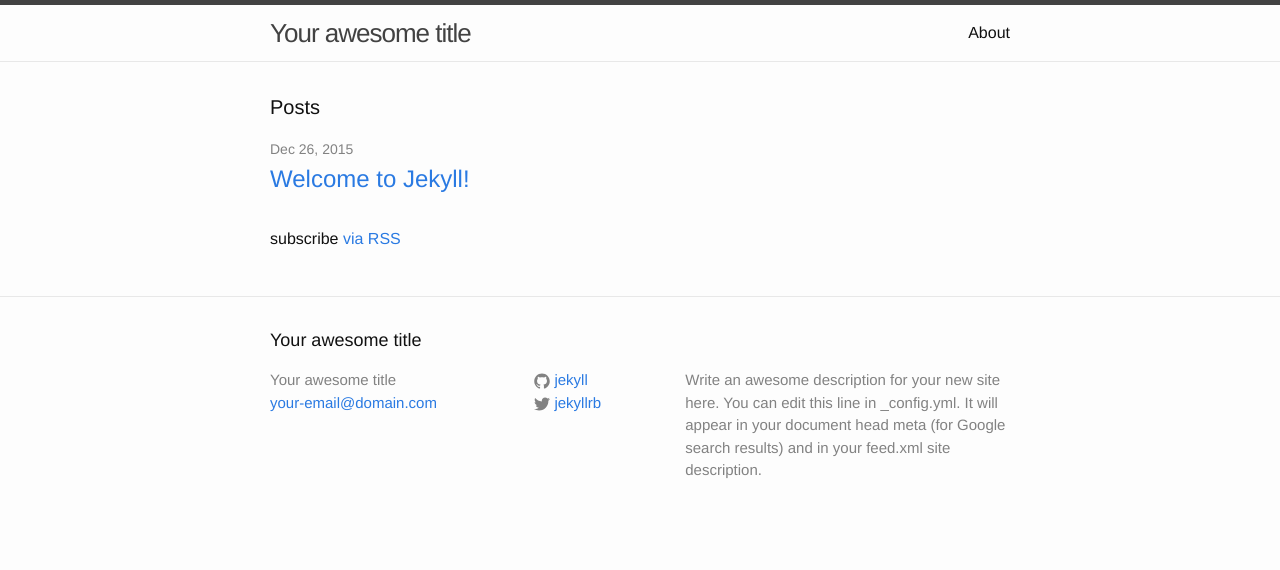
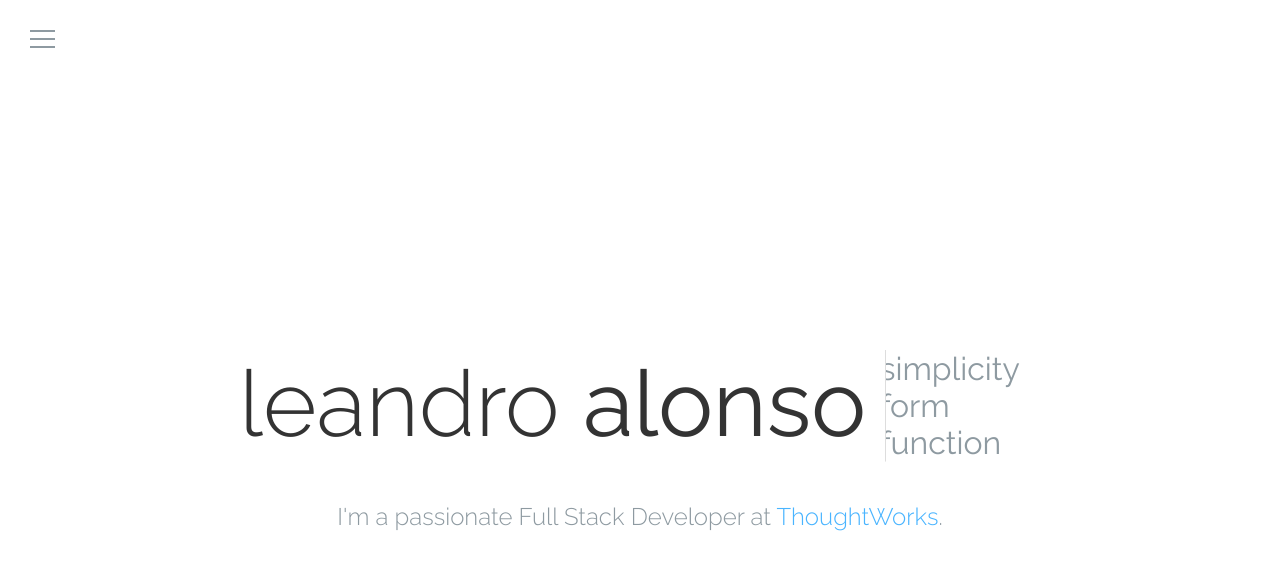
Before and after one commit to leandroalonso/leandroalonso.github.io, a Jekyll site: the page built from index.md, in a window 1280 px wide. Shown: the top 570 px of the page. Built offline with Jekyll 4.4.1, drawn with Linux system fonts in a browser that asks for light colours.

Commit message:
The static front is almost done! Yay!

```diff
--- a/_config.yml
+++ b/_config.yml
@@ -16,6 +16,7 @@ baseurl: "" # the subpath of your site, e.g. /blog
 url: "http://yourdomain.com" # the base hostname & protocol for your site
 twitter_username: jekyllrb
 github_username:  jekyll
+permalink: /h3/:title
 
 # Build settings
 markdown: kramdown
--- /dev/null
+++ b/_layouts/front.html
@@ -0,0 +1,59 @@
+<!DOCTYPE HTML>
+<html>
+<head>
+	<meta http-equiv="Content-Type" content="text/html; charset=UTF-8" />
+	<title>leandro alonso - full stack developer</title>
+	<link href='https://fonts.googleapis.com/css?family=Raleway:400,500,600,300' rel='stylesheet' type='text/css'>
+  <link rel="stylesheet" href="{{ "/css/io.css" | prepend: site.baseurl }}">
+</head>
+<body>
+
+  <a id="menu-toggle"><span id="menu-icon"></span></a>
+
+  <div class="container horizontal-center">
+
+    <div id="logo">
+
+      <h1>leandro <span>alonso</span></h1>
+
+      <div id="belief">
+				<span class="animated fadeInRight">simplicity</span>
+				<span class="animated fadeInRight">form</span>
+				<span class="animated fadeInRight">function</span>
+				<span style="display:block;height:1px;margin-left:15px;">simplicity</span>
+			</div>
+
+    </div>
+
+    <h2>I'm a passionate Full Stack Developer at <a href="https://www.thoughtworks.com/">ThoughtWorks</a>.</h2>
+
+  </div>
+
+  <div id="menu">
+    <div class="container horizontal-center">
+      <ul>
+        <li><a href="/h3/">Blog</a></li>
+        <li><a href="/h3/about-me/">About</a></li>
+        <li><a href="https://twitter.com/leandrow">Follow me</a></li>
+        <li><a href="http://br.linkedin.com/in/leandroalonso/">LinkedIn</a></li>
+        <li><a href="mailto:contato@leandro.io">Contact</a></li>
+      </ul>
+    </div>
+  </div>
+
+  <script>
+    document.getElementById('menu-toggle').addEventListener('click', function() {
+      if (this.className == 'close') {
+        this.className = '';
+        document.getElementById('menu').style.visibility = 'hidden'
+        document.getElementById('menu').style.opacity = '0'
+      } else {
+        this.className = 'close';
+        document.getElementById('menu').style.visibility = 'visible'
+        document.getElementById('menu').style.opacity = '1'
+      }
+    }, false);
+  </script>
+
+</body>
+</html>
--- /dev/null
+++ b/css/io.scss
@@ -0,0 +1,206 @@
+---
+---
+
+$main-color: #333;
+$second-color: #8e9aa1;
+$link-color: #49b4ff;
+
+body {
+	font-family: 'Raleway';
+	color: $main-color;
+	margin: 0;
+}
+
+.horizontal-center {
+  position: fixed;
+	top: 50%;
+	left: 50%;
+	transform: translate(-50%, -50%);
+}
+
+h1 {
+	font-size: 92px;
+	font-weight: 300;
+	text-align: center;
+	margin: 0;
+
+  span {
+    font-weight: normal;
+  }
+}
+
+h2 {
+  font-weight: 100;
+	text-align: center;
+	margin-top: 40px;
+  color: $second-color;
+}
+
+a {
+  color: $link-color;
+	text-decoration: none;
+}
+
+.container {
+  width: 990px;
+	margin: 0 auto;
+}
+
+#logo {
+  text-align: center;
+
+  h1, #belief {
+	  display: inline-block;
+  }
+}
+
+#belief {
+  border-left: 1px solid #ddd;
+	overflow: hidden;
+	vertical-align: top;
+	margin-left: 15px;
+
+  span {
+    display: block;
+    font-size: 32px;
+    margin-left: -6px;
+    text-align: left;
+    color: $second-color;
+    transition: margin 0.4s, color 0.4s;
+  }
+
+  span:hover {
+    margin-left: 10px;
+	  color: #839CB5;
+  }
+}
+
+/* Animation */
+
+.animated {
+    -webkit-animation-duration: 1s;
+    animation-duration: 1s;
+    -webkit-animation-fill-mode: both;
+    animation-fill-mode: both;
+}
+
+@-webkit-keyframes fadeInRight {
+    0% {
+        opacity: 0;
+        -webkit-transform: translateX(20px);
+    }
+    100% {
+        opacity: 1;
+        -webkit-transform: translateX(0);
+    }
+}
+@keyframes fadeInRight {
+    0% {
+        opacity: 0;
+        transform: translateX(20px);
+    }
+    100% {
+        opacity: 1;
+        transform: translateX(0);
+    }
+}
+.fadeInRight {
+    -webkit-animation-name: fadeInRight;
+    animation-name: fadeInRight;
+}
+
+/* Menu Toggle */
+
+#menu-toggle {
+  display: block;
+  position: absolute;
+  top: 30px;
+  left: 30px;
+  width: 25px;
+  height: 18px;
+  cursor: pointer;
+  z-index: 1000;
+}
+
+#menu-icon {
+  top: 8px;
+}
+
+#menu-icon, #menu-icon:before, #menu-icon:after {
+  display: block;
+  width: 25px;
+  height: 2px;
+  position: absolute;
+  content: '';
+  cursor: pointer;
+  background: $second-color;
+  transition: all .25s;
+}
+
+#menu-icon:before {
+  top: -8px;
+}
+
+#menu-toggle:hover #menu-icon:before {
+  top: -10px;
+}
+
+#menu-icon:after {
+  bottom: -8px;
+}
+
+#menu-toggle:hover #menu-icon:after {
+  bottom: -10px;
+}
+
+#menu-toggle.close {
+  #menu-icon {
+    background: transparent;
+  }
+
+  #menu-icon:before {
+    top: 0;
+    transform: rotate(45deg);
+  }
+
+  #menu-icon:after {
+    top: 0;
+    transform: rotate(-45deg);
+  }
+}
+
+/* Menu */
+
+#menu {
+  visibility: hidden;
+  opacity: 0;
+  position: absolute;
+  width: 100%;
+  height: 100%;
+  background: #fff;
+  text-align: center;
+  transition: all .5s;
+
+  ul {
+    padding: 0;
+    margin: 0;
+  }
+
+  li {
+    list-style: none;
+    margin: 40px 0;
+
+    a {
+      font-size: 38px;
+      font-weight: bold;
+      text-transform: uppercase;
+      color: $second-color;
+      border-bottom: 1px solid rgba(43, 48, 51, 0.1);
+      transition: all 0.25s;
+    }
+
+    a:hover {
+      color: $link-color;
+    }
+  }
+}
--- a/index.html
+++ b/h3.html
@@ -1,5 +1,6 @@
 ---
 layout: default
+permalink: /h3/
 ---
 
 <div class="home">
```
Also changed, not shown: index.md (added, +5 -0 lines).
